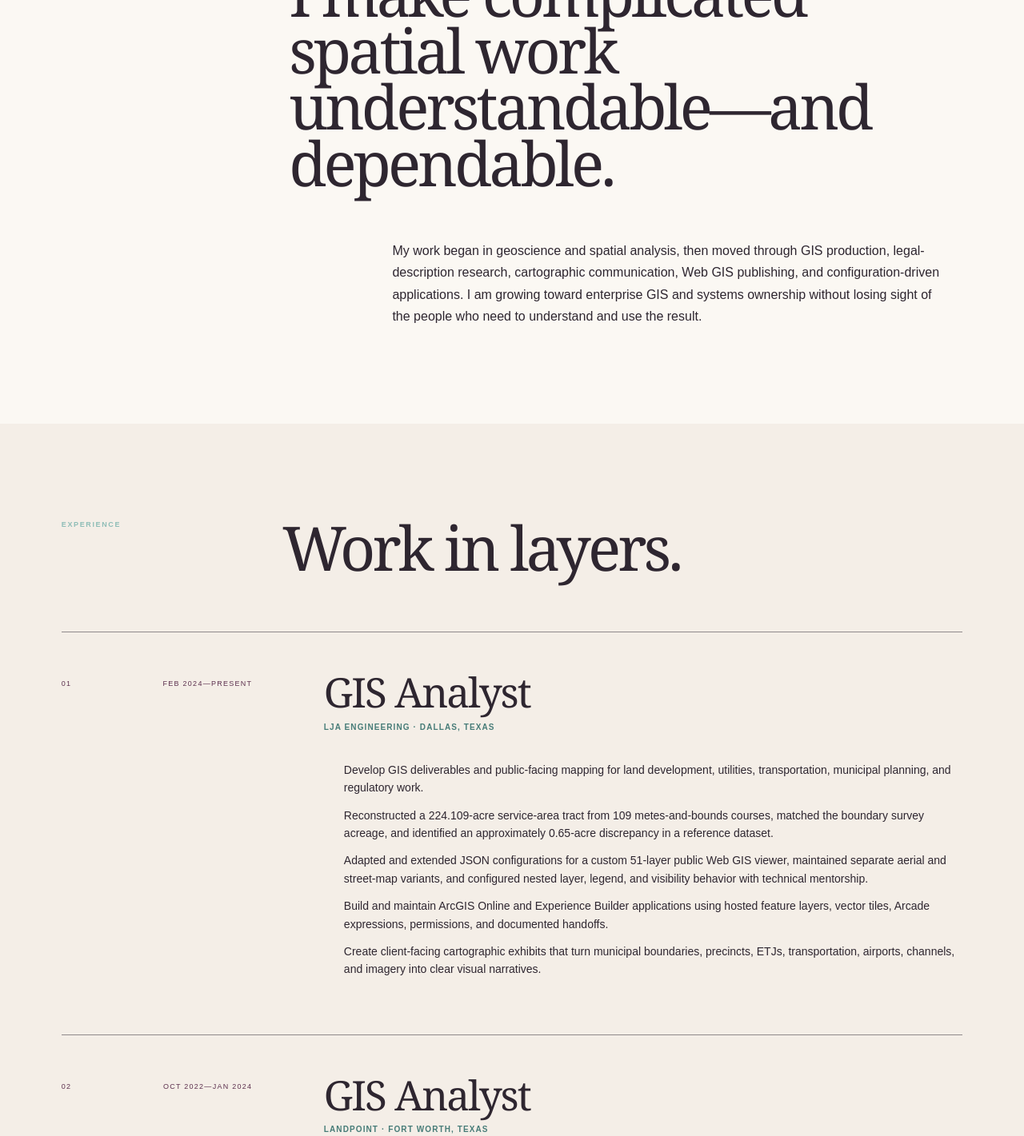
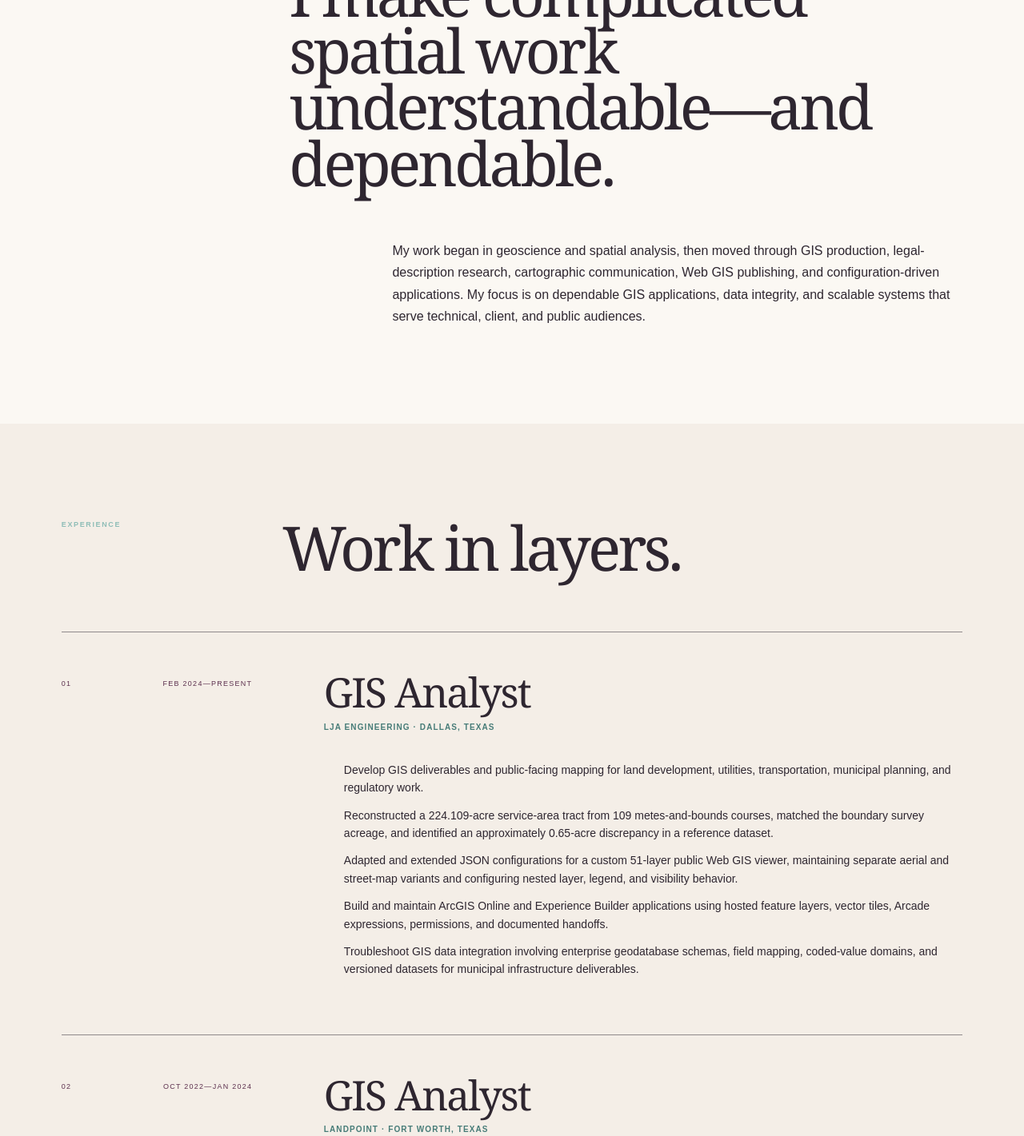
Before and after one commit to YXCastillo/yaneth-gis-portfolio, a Next.js app: page /resume in a window 1280 px wide. Shown: the part 911-2332 px from the top of the page at 80% size. Built offline with nearby package versions, Linux system fonts and the light colour scheme.

Commit message:
Refresh résumé site experience and systems-oriented profile

```diff
--- a/app/resume/page.tsx
+++ b/app/resume/page.tsx
@@ -13,9 +13,9 @@ const roles = [
     points: [
       "Develop GIS deliverables and public-facing mapping for land development, utilities, transportation, municipal planning, and regulatory work.",
       "Reconstructed a 224.109-acre service-area tract from 109 metes-and-bounds courses, matched the boundary survey acreage, and identified an approximately 0.65-acre discrepancy in a reference dataset.",
-      "Adapted and extended JSON configurations for a custom 51-layer public Web GIS viewer, maintained separate aerial and street-map variants, and configured nested layer, legend, and visibility behavior with technical mentorship.",
+      "Adapted and extended JSON configurations for a custom 51-layer public Web GIS viewer, maintaining separate aerial and street-map variants and configuring nested layer, legend, and visibility behavior.",
       "Build and maintain ArcGIS Online and Experience Builder applications using hosted feature layers, vector tiles, Arcade expressions, permissions, and documented handoffs.",
-      "Create client-facing cartographic exhibits that turn municipal boundaries, precincts, ETJs, transportation, airports, channels, and imagery into clear visual narratives.",
+      "Troubleshoot GIS data integration involving enterprise geodatabase schemas, field mapping, coded-value domains, and versioned datasets for municipal infrastructure deliverables.",
     ],
   },
   {
@@ -78,7 +78,7 @@ export default function ResumePage() {
         <p>PROFILE</p>
         <div>
           <h2>I make complicated spatial work understandable—and dependable.</h2>
-          <p>My work began in geoscience and spatial analysis, then moved through GIS production, legal-description research, cartographic communication, Web GIS publishing, and configuration-driven applications. I am growing toward enterprise GIS and systems ownership without losing sight of the people who need to understand and use the result.</p>
+          <p>My work began in geoscience and spatial analysis, then moved through GIS production, legal-description research, cartographic communication, Web GIS publishing, and configuration-driven applications. My focus is on dependable GIS applications, data integrity, and scalable systems that serve technical, client, and public audiences.</p>
         </div>
       </section>
 
```
